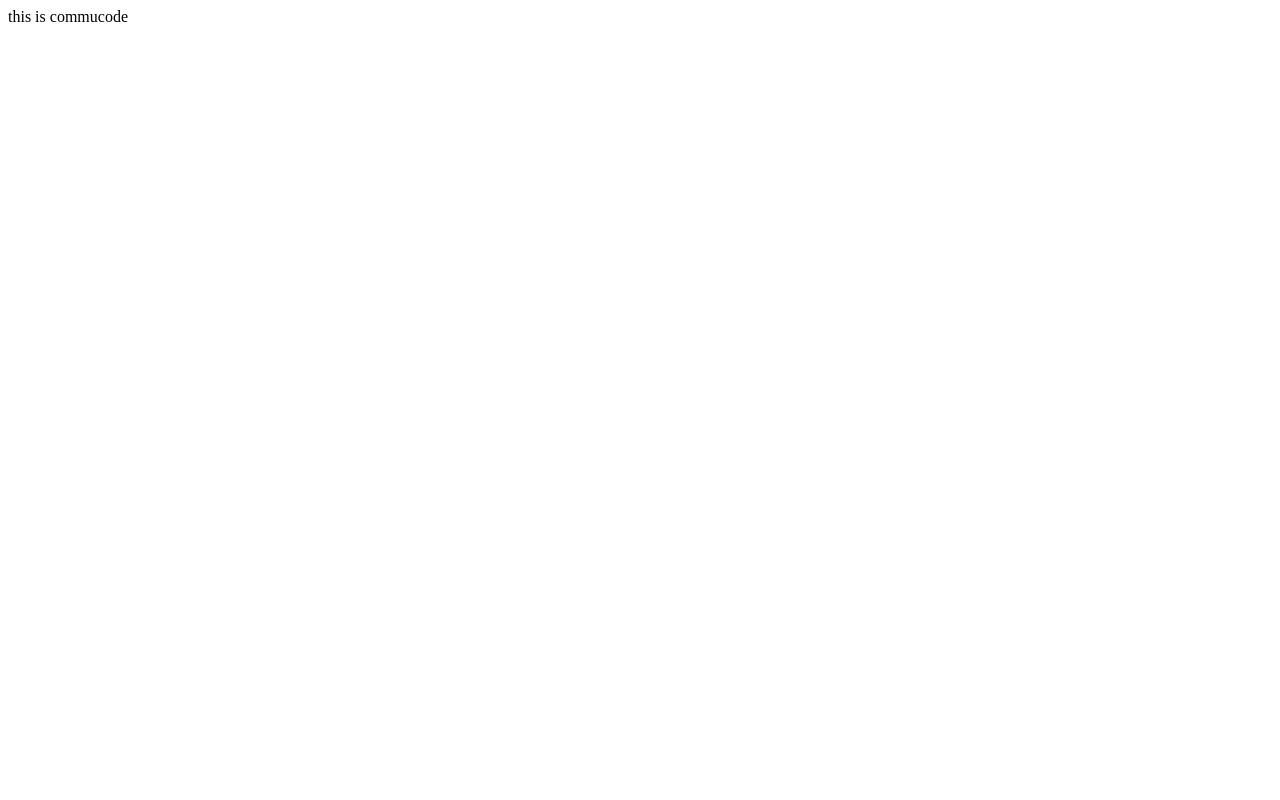
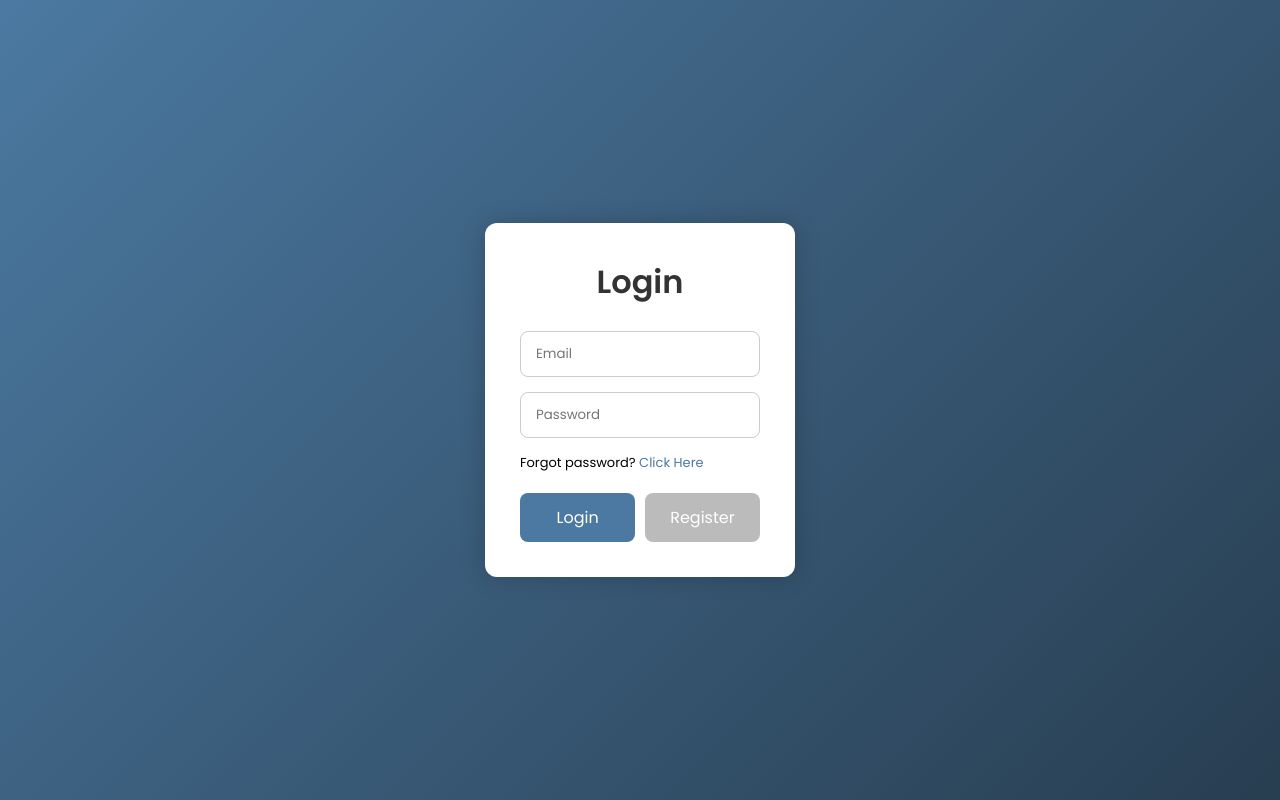
Before and after one commit to finalyearproject2612-cmyk/Commucode, a plain HTML site: page index.html in a window 1280 px wide. Drawn offline with Linux system fonts and the light colour scheme.

Commit message:
Update index.html

```diff
--- a/index.html
+++ b/index.html
@@ -1,8 +1,162 @@
-<html>
-  <head>
-    <title>tamil</title>
-    <body>
-      <p>this is commucode</p>
-    </body>
-  </head>
+<!DOCTYPE html>
+<html lang="en">
+<head>
+    <meta charset="UTF-8">
+    <meta name="viewport" content="width=device-width, initial-scale=1.0">
+    <title>Login & Register</title>
+    <link rel="stylesheet" href="style.css">
+  <style>
+    @import url('https://fonts.googleapis.com/css2?family=Poppins:wght@300;400;500;600&display=swap');
+
+* {
+    margin: 0;
+    padding: 0;
+    font-family: 'Poppins', sans-serif;
+    box-sizing: border-box;
+}
+
+body {
+    background: linear-gradient(135deg, #4b79a1, #283e51);
+    height: 100vh;
+    display: flex;
+    justify-content: center;
+    align-items: center;
+}
+
+.container {
+    width: 350px;
+    padding: 20px;
+}
+
+.form-box {
+    width: 100%;
+    background: #fff;
+    padding: 35px;
+    border-radius: 12px;
+    box-shadow: 0 0 25px rgba(0, 0, 0, 0.2);
+}
+
+.form-box h1 {
+    text-align: center;
+    margin-bottom: 25px;
+    font-weight: 600;
+    color: #333;
+}
+
+.input-group p {
+    font-size: 13px;
+    margin-top: 8px;
+}
+
+.input-group p a {
+    color: #4b79a1;
+    text-decoration: none;
+}
+
+.input-field {
+    margin-bottom: 15px;
+}
+
+.input-field input {
+    width: 100%;
+    padding: 12px 15px;
+    border-radius: 8px;
+    border: 1px solid #ccc;
+    outline: none;
+    transition: 0.3s;
+}
+
+.input-field input:focus {
+    border-color: #4b79a1;
+    box-shadow: 0 0 8px rgba(75, 121, 161, 0.3);
+}
+
+.btn-field {
+    display: flex;
+    justify-content: space-between;
+    margin-top: 20px;
+}
+
+.btn-field button {
+    width: 48%;
+    padding: 12px;
+    border: none;
+    background: #4b79a1;
+    color: white;
+    border-radius: 8px;
+    font-size: 16px;
+    cursor: pointer;
+    transition: 0.3s;
+}
+
+.btn-field button.disable {
+    background: #bbbbbb;
+}
+
+.btn-field button:hover:not(.disable) {
+    background: #35516a;
+}
+
+#nameField {
+    display: none;
+}
+  </style>
+</head>
+<body>
+
+<div class="container">
+
+    <div class="form-box">
+
+        <h1 id="title">Login</h1>
+
+        <form>
+            <div class="input-group">
+                <div class="input-field" id="nameField">
+                    <input type="text" placeholder="Name">
+                </div>
+
+                <div class="input-field">
+                    <input type="email" placeholder="Email">
+                </div>
+
+                <div class="input-field">
+                    <input type="password" placeholder="Password">
+                </div>
+
+                <p>Forgot password? <a href="#">Click Here</a></p>
+            </div>
+
+            <div class="btn-field">
+                <button type="button" id="loginBtn">Login</button>
+                <button type="button" id="registerBtn" class="disable">Register</button>
+            </div>
+        </form>
+
+    </div>
+</div>
+
+
+<script>
+    let loginBtn = document.getElementById("loginBtn");
+    let registerBtn = document.getElementById("registerBtn");
+    let nameField = document.getElementById("nameField");
+    let title = document.getElementById("title");
+
+    registerBtn.onclick = function(){
+        nameField.style.display = "block";
+        title.innerHTML = "Register";
+        loginBtn.classList.add("disable");
+        registerBtn.classList.remove("disable");
+    }
+
+    loginBtn.onclick = function(){
+        nameField.style.display = "none";
+        title.innerHTML = "Login";
+        loginBtn.classList.remove("disable");
+        registerBtn.classList.add("disable");
+    }
+</script>
+
+</body>
 </html>
```
